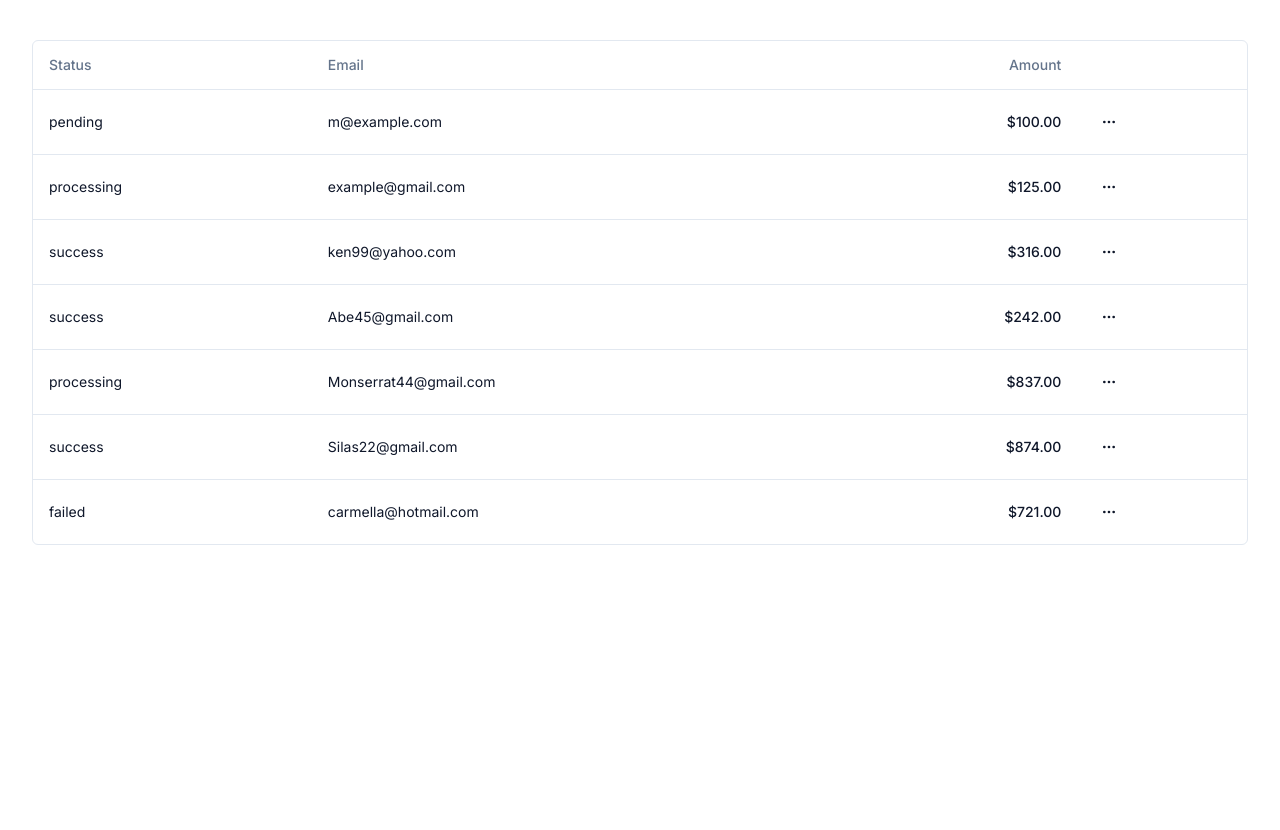
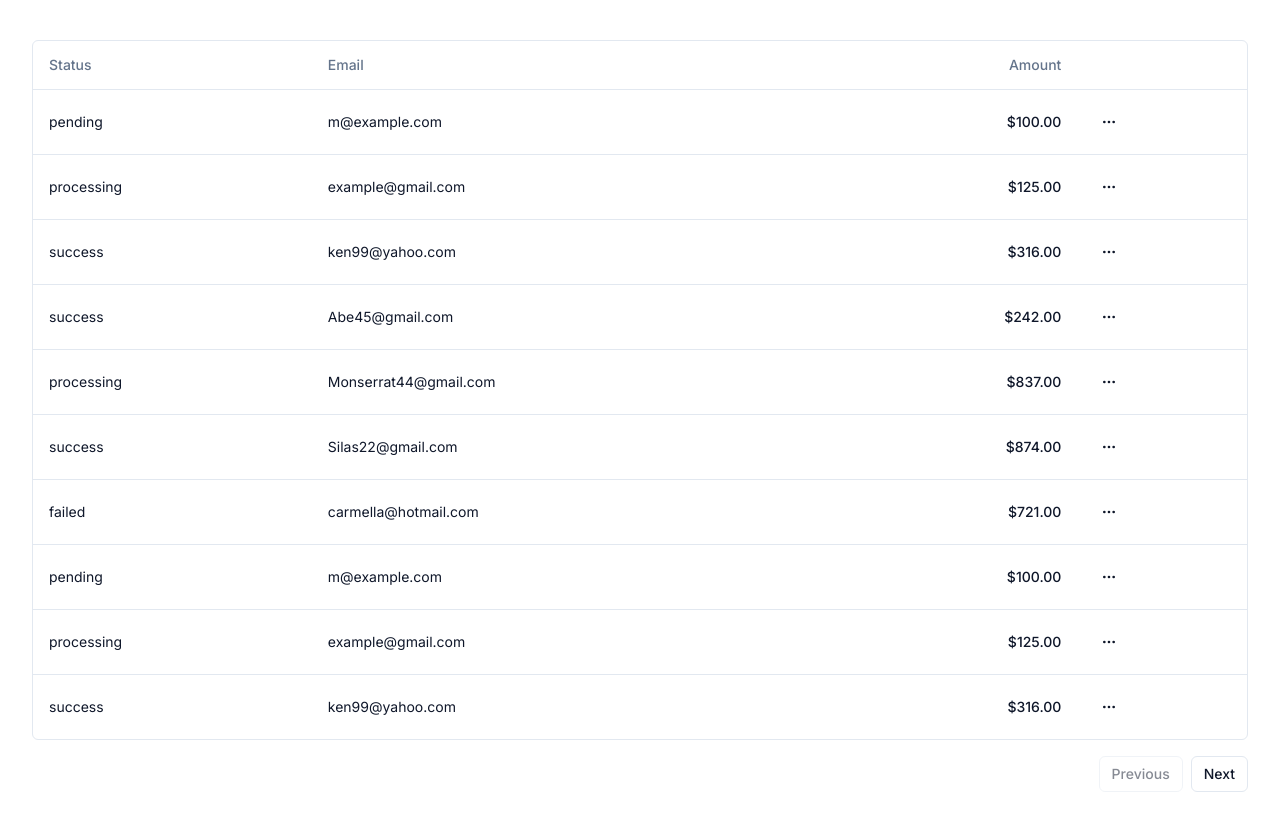
Before and after one commit to Shirshakkandel/DataTableShadcn, a Next.js app: page /payments in a window 1280 px wide. Shown: the top 830 px of the page. Before the commit the page ends 800 px from the top, so only its background shows below. Built offline with nearby package versions, Linux system fonts and the light colour scheme.

Commit message:
Pagination Added

```diff
--- a/app/payments/data-table.tsx
+++ b/app/payments/data-table.tsx
@@ -1,6 +1,12 @@
 "use client";
-
-import { ColumnDef, flexRender, getCoreRowModel, useReactTable } from "@tanstack/react-table";
+import { Button } from "@/components/ui/button";
+import {
+  ColumnDef,
+  flexRender,
+  getCoreRowModel,
+  getPaginationRowModel,
+  useReactTable,
+} from "@tanstack/react-table";
 
 import {
   Table,
@@ -21,9 +27,11 @@ export function DataTable<TData, TValue>({ columns, data }: DataTableProps<TData
     data,
     columns,
     getCoreRowModel: getCoreRowModel(),
+    getPaginationRowModel: getPaginationRowModel(),
   });
 
   return (
+    <div>
       <div className="rounded-md border">
         <Table>
           <TableHeader>
@@ -62,5 +70,24 @@ export function DataTable<TData, TValue>({ columns, data }: DataTableProps<TData
           </TableBody>
         </Table>
       </div>
+      <div className="flex items-center justify-end space-x-2 py-4">
+        <Button
+          variant="outline"
+          size="sm"
+          onClick={() => table.previousPage()}
+          disabled={!table.getCanPreviousPage()}
+        >
+          Previous
+        </Button>
+        <Button
+          variant="outline"
+          size="sm"
+          onClick={() => table.nextPage()}
+          disabled={!table.getCanNextPage()}
+        >
+          Next
+        </Button>
+      </div>
+    </div>
   );
 }
--- a/app/payments/page.tsx
+++ b/app/payments/page.tsx
@@ -45,6 +45,42 @@ async function getData(): Promise<Payment[]> {
       status: "failed",
       email: "carmella@hotmail.com",
     },
+    {
+      id: "728ed52f",
+      amount: 100,
+      status: "pending",
+      email: "m@example.com",
+    },
+    {
+      id: "489e1d42",
+      amount: 125,
+      status: "processing",
+      email: "example@gmail.com",
+    },
+    {
+      id: "m5gr84i9",
+      amount: 316,
+      status: "success",
+      email: "ken99@yahoo.com",
+    },
+    {
+      id: "derv1ws0",
+      amount: 837,
+      status: "processing",
+      email: "Monserrat44@gmail.com",
+    },
+    {
+      id: "5kma53ae",
+      amount: 874,
+      status: "success",
+      email: "Silas22@gmail.com",
+    },
+    {
+      id: "bhqecj4p",
+      amount: 721,
+      status: "failed",
+      email: "carmella@hotmail.com",
+    },
   ];
 }
 
```
Lines whose indentation alone changed are shown as unchanged.
